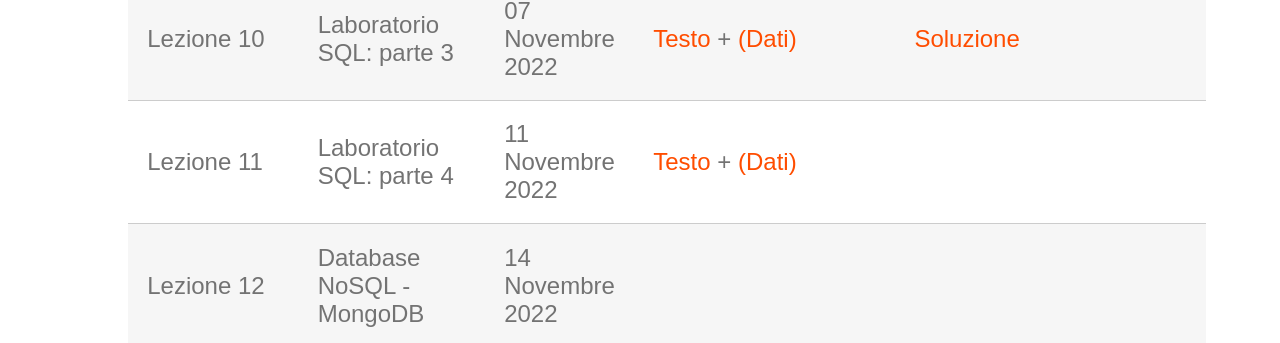
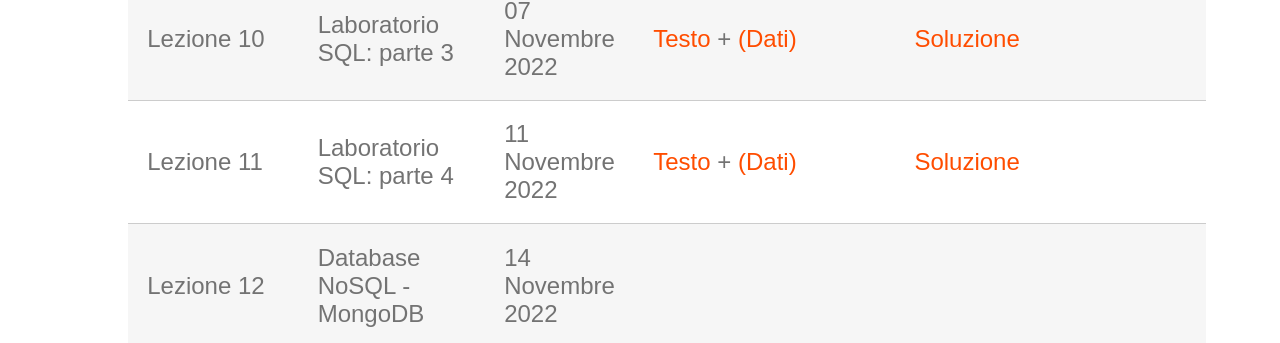
Before and after one commit to perceivelab/database-course, a Jekyll site: the page built from lezioni.md, in a window 1280 px wide and 900 px high, scrolled down 1616 px. Shown: the part 112-455 px from the top of the window. Built offline with Jekyll 4.4.1, drawn with Linux system fonts in a browser that asks for light colours; our own code applies the rules of GitHub Pages for plain Markdown files.

Commit message:
Update lezioni.md

```diff
--- a/lezioni.md
+++ b/lezioni.md
@@ -18,7 +18,7 @@
 | Lezione 8  | Laboratorio SQL: parte 2                 | 28 Ottobre 2022   | [Testo](https://drive.google.com/file/d/10TcOD8hcc9jl-LfiqNhUKGGWNrj6JKLt/view?usp=sharing) + [(Dati)](https://drive.google.com/file/d/1eH-Y5O6zLPLvV3c3H4qK0SrZj5J58Ld_/view?usp=sharing)                       | [Soluzione](https://drive.google.com/file/d/1jXxiKd2K7mXKNMIn2Ie4CsNWnky-hbhs/view?usp=sharing)            |
 | Lezione 9 | Trigger                                   | 04 Novembre 2022  |  [Testo](https://drive.google.com/file/d/1JpWTeehVDmm1EeO4l68mk74Y5I5KFLmv/view?usp=sharing) + [(Dati)](https://drive.google.com/file/d/17eOXx23Ur7ZIt_nNAMag4D53BlBiAU9z/view?usp=sharing)                       |     [Soluzione](https://drive.google.com/file/d/1LF4up44RX9ha5N1Vi_PxEgM3zd9VucNy/view?usp=sharing)         |
 | Lezione 10 | Laboratorio SQL: parte 3                 | 07 Novembre 2022  |    [Testo](https://drive.google.com/file/d/1pbttccp4-NdnaE90PqPlc-5KEhYKgs4V/view?usp=sharing) + [(Dati)](https://drive.google.com/file/d/1dTAEG8rbLhUP7Gpno-ZeZBgRbVninQAp/view?usp=sharing) |     [Soluzione](https://drive.google.com/file/d/1FotFkD1SmioulpLCG5zzqGiOP32TVolV/view?usp=sharing)        |
-| Lezione 11 | Laboratorio SQL: parte 4                 | 11 Novembre 2022  |    [Testo](https://drive.google.com/file/d/1mRWKu4KQrLdUTNLvo7KnSt1PISpCNCnb/view?usp=sharing) + [(Dati)](https://drive.google.com/file/d/1cXcNY4v-bQ5S_yA4X_ID9qMZe1GEueGZ/view?usp=sharing)                     |             |
+| Lezione 11 | Laboratorio SQL: parte 4                 | 11 Novembre 2022  |    [Testo](https://drive.google.com/file/d/1mRWKu4KQrLdUTNLvo7KnSt1PISpCNCnb/view?usp=sharing) + [(Dati)](https://drive.google.com/file/d/1cXcNY4v-bQ5S_yA4X_ID9qMZe1GEueGZ/view?usp=sharing)                     |   [Soluzione](https://drive.google.com/file/d/12Z-vylNX0uOQqmvb7hS7y12YFQNtc2c1/view?usp=sharing)          |
 | Lezione 12 | Database NoSQL - MongoDB                 | 14 Novembre 2022  |                         |             |
 | Lezione 13 | Simulazione prova in itinere             | 16 Novembre 2022  |                         |             |
 |            | Prova in itinere                         | 18 Novembre 2022  |                         |             |
```
